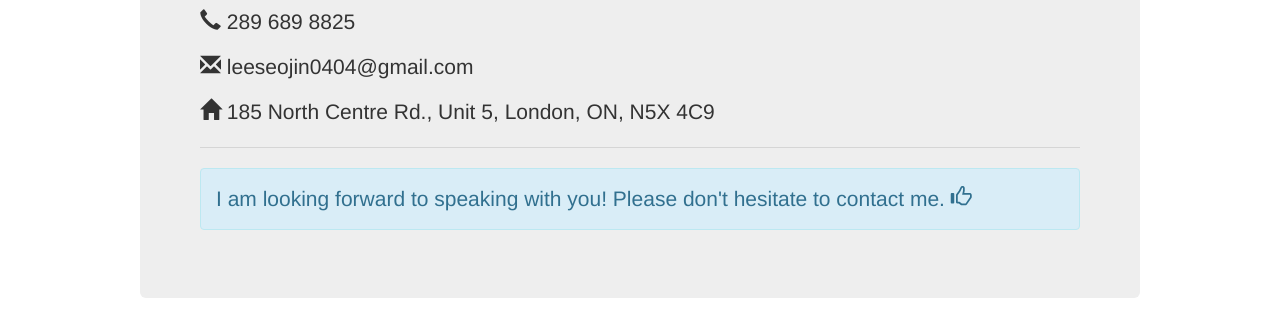
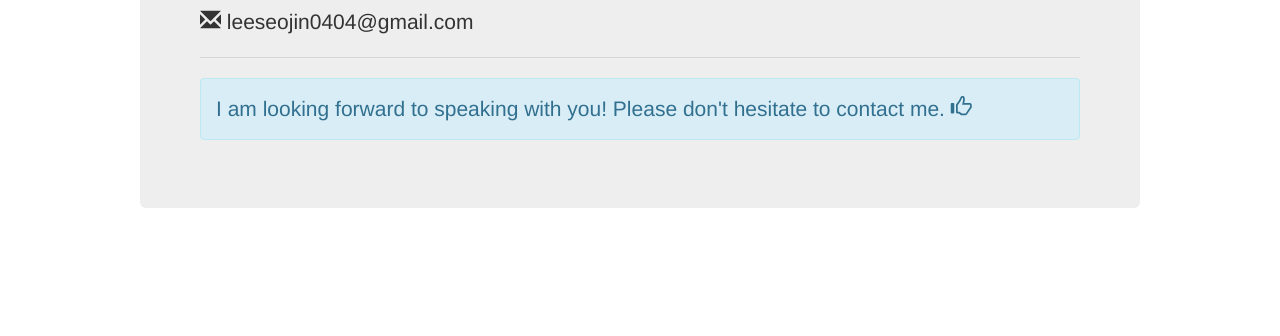
Before and after one commit to tjwls0404/tjwls0404.github.io, a plain HTML site: page contact.html in a window 1280 px wide. Shown: the part 230-566 px from the top of the page. Drawn offline with nearby package versions, Linux system fonts and the light colour scheme.

Commit message:
Update contact.html

```diff
--- a/contact.html
+++ b/contact.html
@@ -34,9 +34,7 @@
     <div class="container-fluid">
         <div class="jumbotron" style="width:80%;margin:90px auto;">
             <h1>Seojin Lee</h1>
-            <p><span class="glyphicon glyphicon-earphone"></span> 289 689 8825</p>
             <p><span class="glyphicon glyphicon-envelope"></span> leeseojin0404@gmail.com</p>
-            <p><span class="glyphicon glyphicon-home"></span> 185 North Centre Rd., Unit 5, London, ON,  N5X 4C9</p>
             <hr></hr>
             <div class="alert alert-info"><p>I am looking forward to speaking with you! Please don't hesitate to contact me. <span class="glyphicon glyphicon-thumbs-up"></span></span></p></div>
         </div>
```
